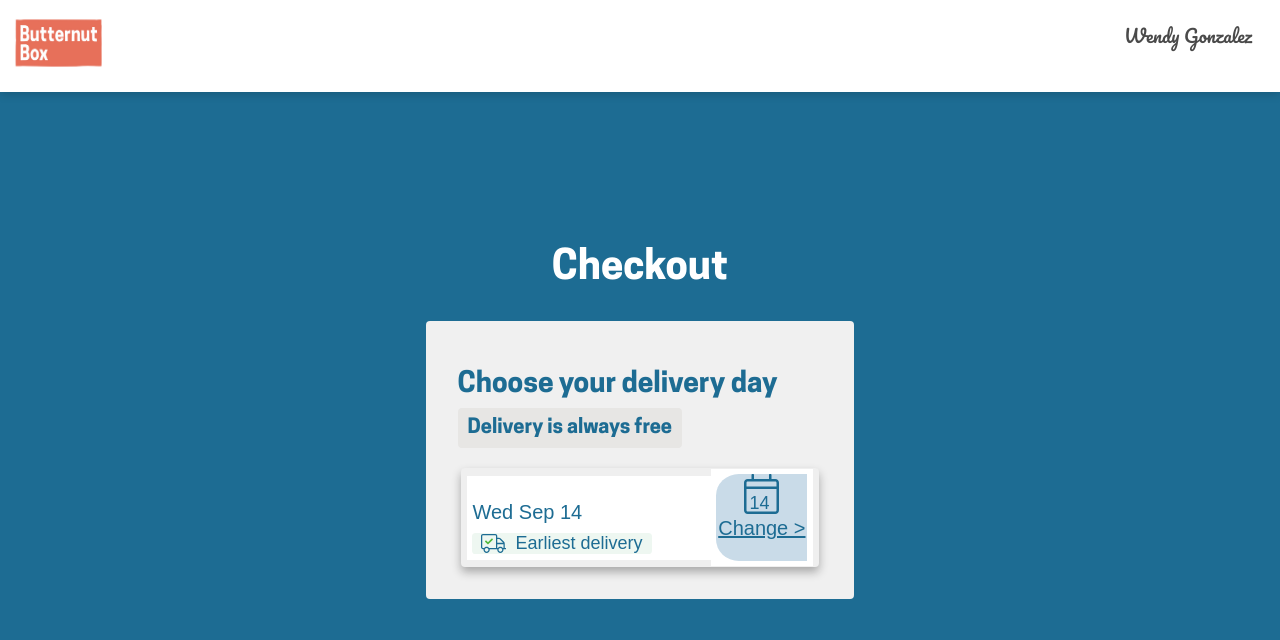
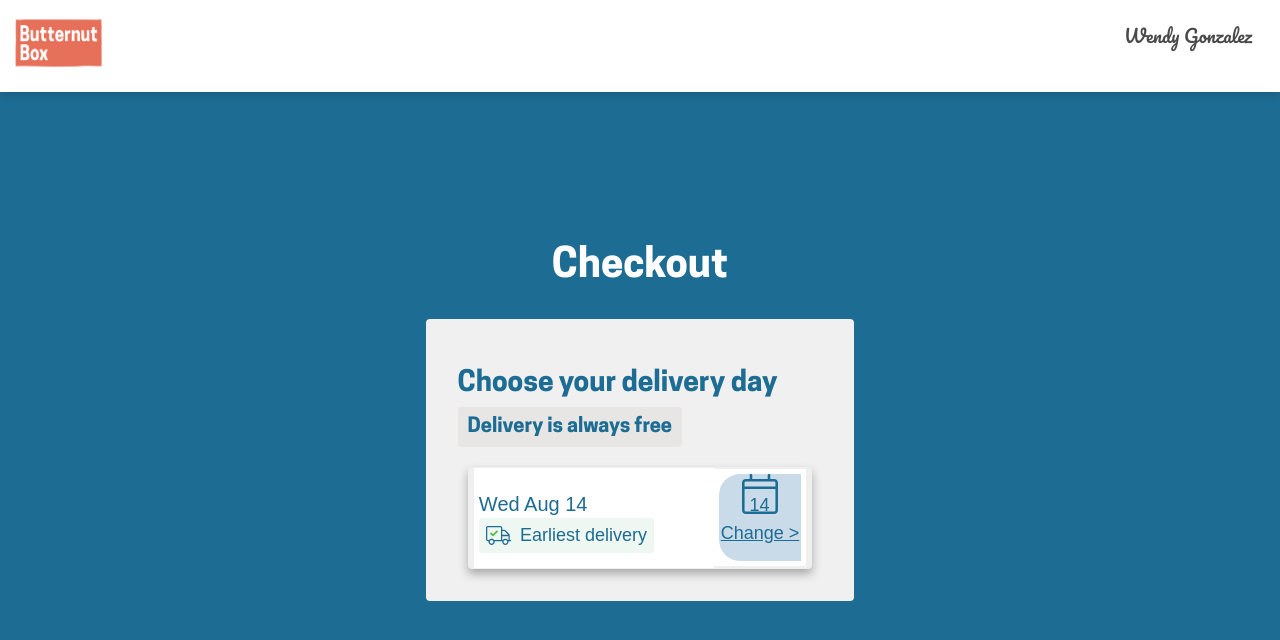
Before and after one commit to wensug/calendar-modal, a React (Create React App) app: page / in a window 1280 px wide. Shown: the top 640 px of the page. Built offline with nearby package versions, Linux system fonts and the light colour scheme.

Commit message:
Updated Readme

```diff
--- a/src/components/checkout/Checkout.css
+++ b/src/components/checkout/Checkout.css
@@ -11,6 +11,7 @@
   border: 4px transparent;
   border-radius: 4px;
 }
+
 .tag-free-delivery {
   font-size: 20px;
   margin: -0.5em 7em 1em 0;
@@ -18,7 +19,6 @@
   background-color: #e7e6e4;
   border-radius: 0.2em;
   text-align: left;
-
 }
 
 @media screen and (max-width: 600px) {
--- a/src/components/deliverybtn/Deliverybtn.css
+++ b/src/components/deliverybtn/Deliverybtn.css
@@ -8,7 +8,6 @@
   margin: 0;
   padding: 0;
   display: flex;
-  flex-direction: row;
   justify-content: space-between;
   flex-wrap: nowrap;
   width: 100%;
@@ -36,8 +35,8 @@
   border-radius: 0.2em;
   text-align: left;
   font-size: 18px;
-  margin: -0.6em 3em 0 0;
-  padding: 0 0.5em;
+  margin: -1em 3em 0.5em 0;
+  padding: 0.4em;
 }
 .van-img {
   margin-right: 0.5em;
@@ -46,18 +45,18 @@
 .delivery-day {
   position: absolute;
   left: 80%;
-  top: 25%;
+  top: 28%;
   font-size: 18px;
   font-weight: 450;
 }
 .calendar-img {
-  margin-top: 0;
   height: 2.5rem;
+  /* background-color: white; */
 }
 
 .delivery-change {
-  font-size: 20px;
-  margin: 0 0.1em 0;
+  font-size: 18px;
+  margin: 0.3em 0.1em 0;
   text-decoration-line: underline;
 }
 
@@ -68,5 +67,4 @@
   border-bottom-left-radius: 25%;
   border-top-left-radius: 25%;
   height: 6.5em;
-  border-collapse: separate;
 }
--- a/src/components/deliverybtn/Deliverybtn.js
+++ b/src/components/deliverybtn/Deliverybtn.js
@@ -16,7 +16,7 @@ class Deliverybtn extends React.Component {
     let days = ['Sun', 'Mon', 'Tues', 'Wed', 'Thurs', 'Fri', 'Sat'];
     let months = ['Jan', 'Feb', 'Mar', 'Apr', 'May', 'Jun', 'Jul', 'Aug', 'Sep', 'Oct', 'Nov', 'Dec']
     let dayWeek = days[date.getDay()];
-    let mm = months[date.getMonth() + 1];
+    let mm = months[date.getMonth()];
     let dd = date.getDate();
     return (`${dayWeek} ${mm} ${dd}`)
   }
```
Also changed, not shown: 1 other file (tests, documents, lock files or other folders).
